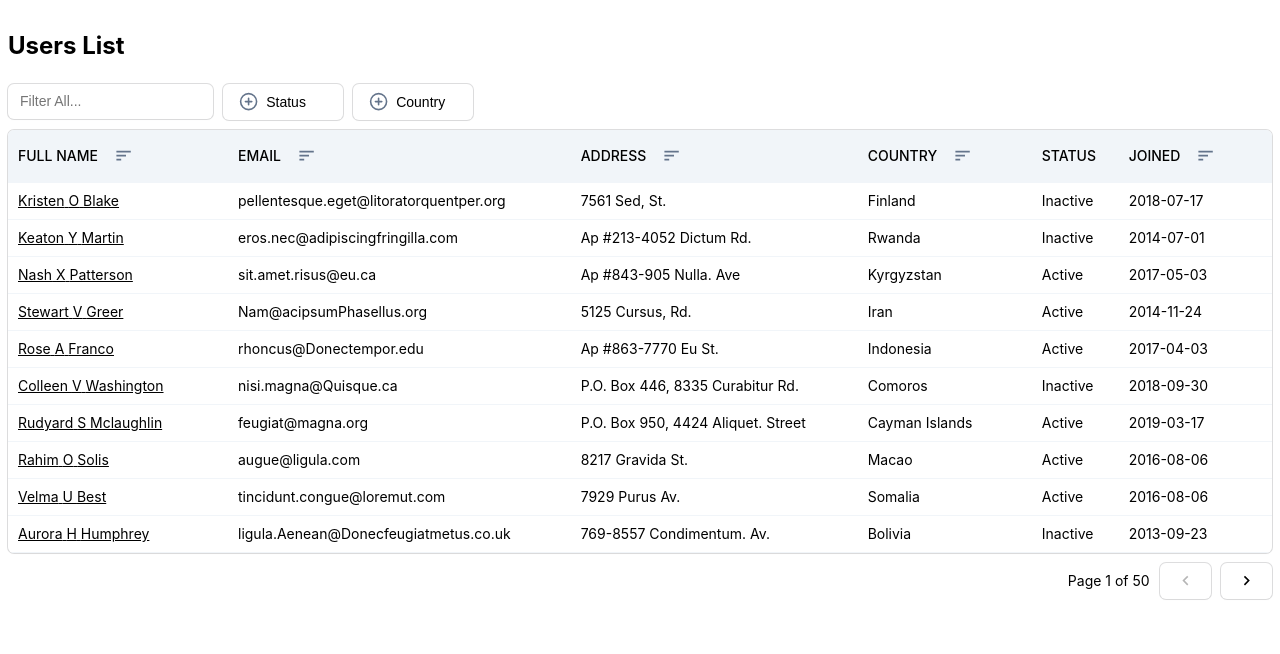
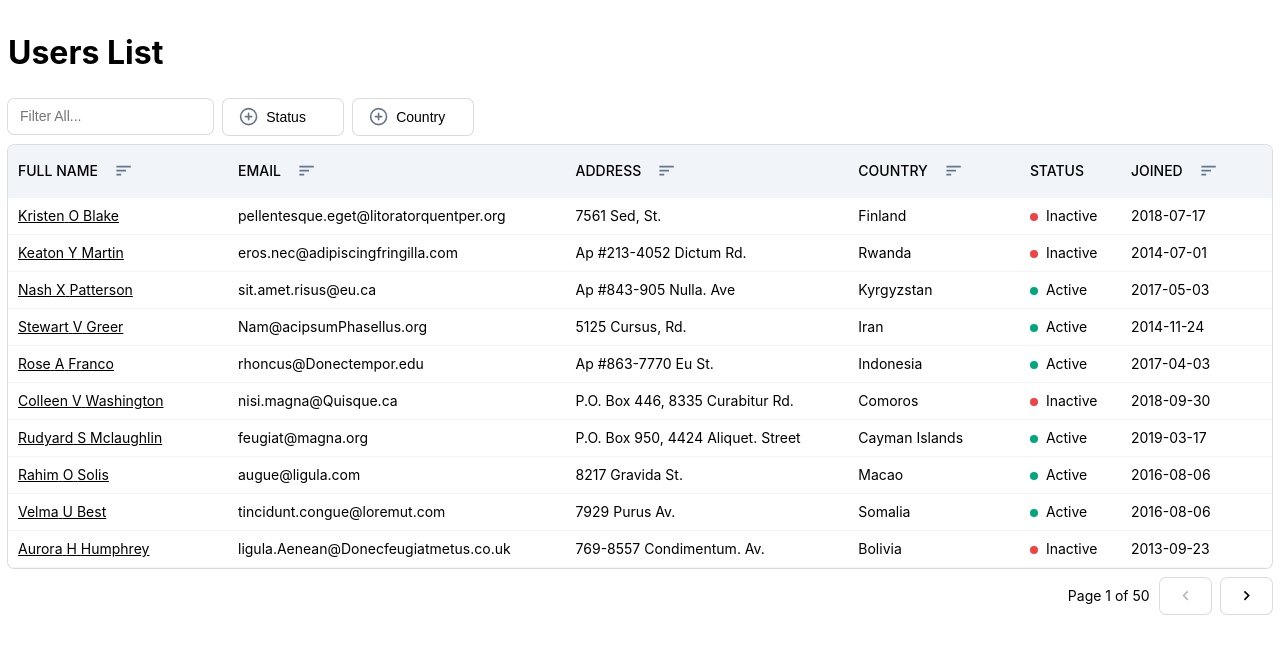
Before and after one commit to shirshak90/frontend-task, a React (Vite) app: page / in a window 1280 px wide. Shown: the top 654 px of the page. Built offline with nearby package versions, Linux system fonts and the light colour scheme.

Commit message:
added active inactive dot

```diff
--- a/src/components/dashboard-header.tsx
+++ b/src/components/dashboard-header.tsx
@@ -18,7 +18,7 @@ export function DashboardHeader({ title, backButton }: DashboardHeaderProps) {
           </Button>
         </Link>
       )}
-      <h2>{title}</h2>
+      <h1>{title}</h1>
     </div>
   );
 }
--- a/src/index.css
+++ b/src/index.css
@@ -174,3 +174,25 @@ td {
   align-items: center;
   gap: 10px;
 }
+
+/* Misc */
+
+.active-dot::before {
+  content: '';
+  display: inline-block;
+  width: 8px;
+  height: 8px;
+  border-radius: 50%;
+  background-color: var(--primary);
+  margin-right: 8px;
+}
+
+.inactive-dot::before {
+  content: '';
+  display: inline-block;
+  width: 8px;
+  height: 8px;
+  border-radius: 50%;
+  background-color: var(--destructive);
+  margin-right: 8px;
+}
--- a/src/pages/users/components/users-column.tsx
+++ b/src/pages/users/components/users-column.tsx
@@ -49,7 +49,12 @@ export const columns: ColumnDef<IUser>[] = [
     accessorKey: "active",
     header: "STATUS",
     cell: ({ row }) => {
-      return <span>{row.original.active === "1" ? "Active" : "Inactive"}</span>;
+      const isActive = row.original.active === "1";
+      return (
+        <span className={isActive ? "active-dot" : "inactive-dot"}>
+          {isActive ? "Active" : "Inactive"}
+        </span>
+      );
     },
     enableGlobalFilter: false,
   },
--- a/src/pages/users/components/users-toolbar.tsx
+++ b/src/pages/users/components/users-toolbar.tsx
@@ -1,3 +1,5 @@
+import { IoMdClose } from "react-icons/io";
+
 import { Button } from "../../../components/button";
 import { useTableContext } from "../../../context/table-context/table-context";
 import { UsersActiveFilter } from "./users-active-filter";
@@ -22,7 +24,7 @@ export function UsersToolbar() {
             table.setGlobalFilter("");
           }}
         >
-          Reset
+          <IoMdClose className="data-table-header-icon" /> Reset
         </Button>
       )}
     </div>
```
